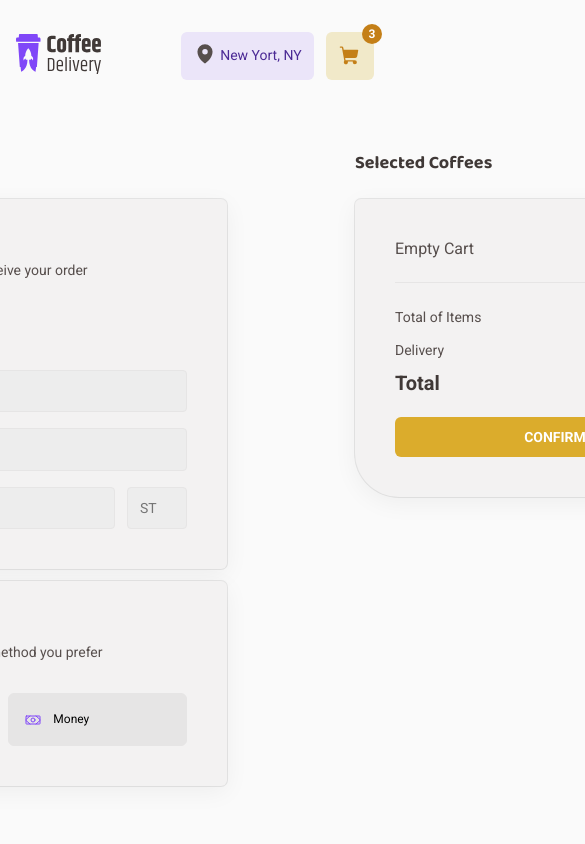
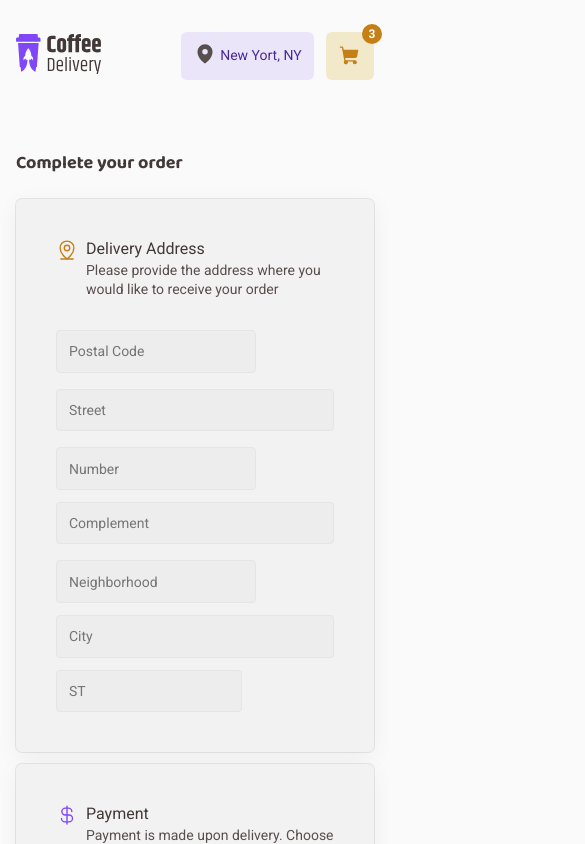
Before and after one commit to luiz504/02-challenge-coffee-delivery, a React (Vite) app: page /checkout in a window 390 px wide. Shown: the top 844 px of the page, 585 px wide, since content can reach past the window. Built offline with nearby package versions, Linux system fonts and the light colour scheme.

Commit message:
feat(checkoutPage): responsive revision

```diff
--- a/src/components/Header/styles.ts
+++ b/src/components/Header/styles.ts
@@ -9,7 +9,6 @@ export const HeaderContainer = styled.header`
     width: 100%;
     max-width: 77rem;
     padding: 2rem 0;
-
     display: flex;
     align-items: center;
     justify-content: space-between;
--- a/src/pages/Checkout/components/CardDelivery/styles.ts
+++ b/src/pages/Checkout/components/CardDelivery/styles.ts
@@ -22,10 +22,37 @@ export const InputsContainer = styled.div`
   .row-3 {
     display: grid;
     grid-template-columns: 200px 1fr;
+
+    @media (max-width: 768px) {
+      display: flex;
+      flex-wrap: wrap;
+      input:nth-child(1) {
+        min-width: 200px;
+      }
+      input:nth-child(2) {
+        min-width: 200px;
+        flex: 1;
+      }
+    }
   }
   .row-4 {
     display: grid;
     grid-template-columns: 200px 1fr 60px;
+
+    @media (max-width: 768px) {
+      display: flex;
+      flex-wrap: wrap;
+      input:nth-child(1) {
+        min-width: 200px;
+      }
+      input:nth-child(2) {
+        min-width: 200px;
+        flex: 1;
+      }
+      input:nth-child(3) {
+        min-width: 60px;
+      }
+    }
   }
 `
 
--- a/src/pages/Checkout/components/CardPayment/styles.ts
+++ b/src/pages/Checkout/components/CardPayment/styles.ts
@@ -5,6 +5,10 @@ export const BtnsRows = styled.div`
   display: grid;
   grid-template-columns: 1fr 1fr 1fr;
   gap: 0.75rem;
+
+  @media (max-width: 640px) {
+    grid-template-columns: 1fr;
+  }
 `
 
 export const PaymentOptionBtn = styled(ButtonBase)<{ selected: boolean }>`
--- a/src/pages/Checkout/styles.ts
+++ b/src/pages/Checkout/styles.ts
@@ -8,13 +8,24 @@ export const ContainerCheckout = styled.div`
   main {
     max-width: 77rem;
     display: grid;
-    grid-template-columns: minmax(640px, 1fr) 448px;
+    grid-template-columns: minmax(500px, 640px) 448px;
     gap: 8rem;
 
     > section {
       display: flex;
       flex-direction: column;
       gap: 0.75rem;
+    }
+
+    @media (max-width: 1280px) {
+      width: 100%;
+      gap: 1rem;
+      justify-content: space-between;
+      flex-wrap: wrap;
+    }
+    @media (max-width: 1024px) {
+      max-width: 600px;
+      grid-template-columns: 1fr;
     }
   }
 `
```
